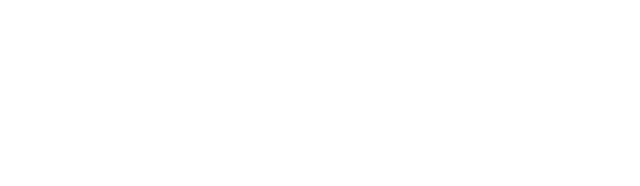
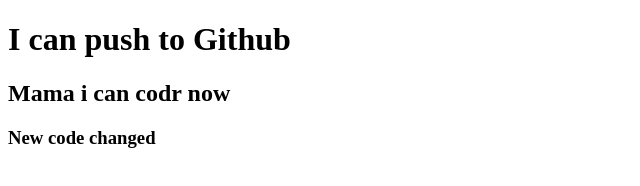
Before and after one commit to likhon4288/my-first-repo, a plain HTML site: page index.html in a window 1280 px wide. Shown: the whole page, without its empty margins (0-640 px from the left). Drawn offline with Linux system fonts and the light colour scheme.

Commit message:
added header

```diff
--- a/index.html
+++ b/index.html
@@ -7,6 +7,8 @@
     <title>My First Github Repo</title>
 </head>
 <body>
-
+    <h1>I can push to Github</h1>
+    <h2>Mama i can codr now</h2>
+    <h3>New code changed</h3>
 </body>
 </html>
```
